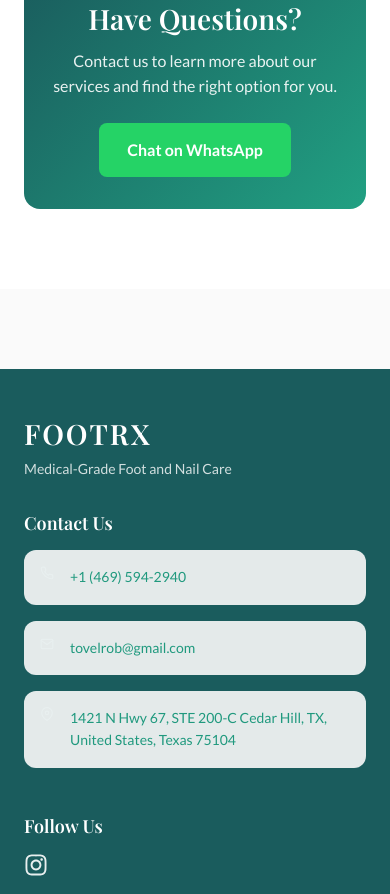
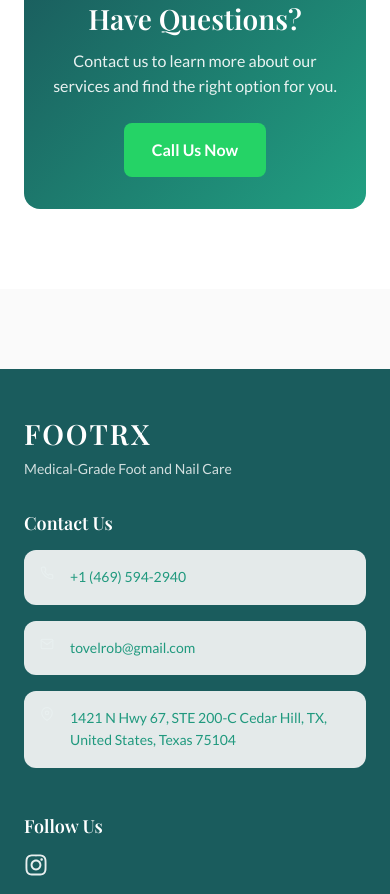
Before and after one commit to RobTov/footrx, a React (Vite) app: page /services in a window 390 px wide. Shown: the part 3140-4034 px from the top of the page. Built offline with nearby package versions, Linux system fonts and the light colour scheme.

Commit message:
feat: changed the whatsapp links to point to the booking-link and make a phone call instead

```diff
--- a/src/infrastructure/data/content.ts
+++ b/src/infrastructure/data/content.ts
@@ -163,6 +163,6 @@ export const WHY_CHOOSE_US = [
   },
 ];
 
-export const WHATSAPP_LINK = `https://wa.me/${CONTACT_INFO.whatsappNumber.replace(/\D/g, '')}`;
+export const WHATSAPP_LINK = `tel:${CONTACT_INFO.whatsappNumber}`;
 export const BOOKING_LINK = 'https://clientportal.us.zandahealth.com/clientportal/footrxhealth/home';
 export const APPOINTMENT_BOOKING_LINK = 'https://clientportal.us.zandahealth.com/clientportal/footrxhealth/appointment-booking';
--- a/src/presentation/components/Hero/Hero.tsx
+++ b/src/presentation/components/Hero/Hero.tsx
@@ -31,8 +31,8 @@ export default function Hero() {
           animate={{ opacity: 1, y: 0 }}
           transition={{ duration: 0.3, ease: 'easeInOut' }}
         >
-          <a href={WHATSAPP_LINK} target="_blank" rel="noopener noreferrer" className="hero-btn btn btn-whatsapp">
-            Contact Us on WhatsApp
+          <a href={WHATSAPP_LINK} className="hero-btn btn btn-whatsapp">
+            Call Us Now
             <FiArrowRight />
           </a>
         </motion.div>
--- a/src/presentation/pages/Contact/Contact.tsx
+++ b/src/presentation/pages/Contact/Contact.tsx
@@ -37,7 +37,7 @@ export default function Contact() {
                   <FiPhone />
                 </div>
                 <div className="contact-details">
-                  <span className="contact-label">Phone/WhatsApp</span>
+                  <span className="contact-label">Phone</span>
                   <span className="contact-value">{CONTACT_INFO.phone}</span>
                 </div>
               </a>
--- a/src/presentation/pages/FAQ/FAQ.tsx
+++ b/src/presentation/pages/FAQ/FAQ.tsx
@@ -68,8 +68,8 @@ export default function FAQ() {
 
           <div className="faq-cta">
             <p>Still have questions?</p>
-            <a href={WHATSAPP_LINK} target="_blank" rel="noopener noreferrer" className="btn btn-whatsapp">
-              Chat with Us
+            <a href={WHATSAPP_LINK} className="btn btn-whatsapp">
+              Call Us Now
             </a>
           </div>
         </div>
--- a/src/presentation/pages/Home/Home.tsx
+++ b/src/presentation/pages/Home/Home.tsx
@@ -80,8 +80,8 @@ export default function Home() {
           </div>
 
           <div className="home-cta">
-            <a href={WHATSAPP_LINK} target="_blank" rel="noopener noreferrer" className="btn btn-whatsapp">
-              Contact Us on WhatsApp
+            <a href={WHATSAPP_LINK} className="btn btn-whatsapp">
+              Call Us Now
             </a>
           </div>
         </div>
--- a/src/presentation/pages/Providers/Providers.tsx
+++ b/src/presentation/pages/Providers/Providers.tsx
@@ -1,5 +1,5 @@
 import { motion } from 'framer-motion';
-import { PROVIDERS, WHATSAPP_LINK } from '../../../infrastructure/data/content';
+import { PROVIDERS, APPOINTMENT_BOOKING_LINK } from '../../../infrastructure/data/content';
 import './Providers.css';
 
 export default function Providers() {
@@ -56,7 +56,7 @@ export default function Providers() {
           <div className="cta-box">
             <h3>Ready to Experience Quality Foot Care?</h3>
             <p>Schedule your appointment today and let our nursing team take care of your feet.</p>
-            <a href={WHATSAPP_LINK} target="_blank" rel="noopener noreferrer" className="btn btn-whatsapp">
+            <a href={APPOINTMENT_BOOKING_LINK} target="_blank" rel="noopener noreferrer" className="btn btn-whatsapp">
               Book Your Visit
             </a>
           </div>
--- a/src/presentation/pages/Services/Services.tsx
+++ b/src/presentation/pages/Services/Services.tsx
@@ -109,8 +109,8 @@ export default function Services() {
           <div className="contact-box">
             <h3>Have Questions?</h3>
             <p>Contact us to learn more about our services and find the right option for you.</p>
-            <a href={WHATSAPP_LINK} target="_blank" rel="noopener noreferrer" className="btn btn-whatsapp">
-              Chat on WhatsApp
+            <a href={WHATSAPP_LINK} className="btn btn-whatsapp">
+              Call Us Now
             </a>
           </div>
         </div>
--- a/src/presentation/pages/ServicesExplained/ServicesExplained.tsx
+++ b/src/presentation/pages/ServicesExplained/ServicesExplained.tsx
@@ -72,8 +72,8 @@ export default function ServicesExplained() {
           </div>
 
           <div className="cta-container">
-            <a href={WHATSAPP_LINK} target="_blank" rel="noopener noreferrer" className="btn btn-whatsapp">
-              Have Questions? Chat with Us
+            <a href={WHATSAPP_LINK} className="btn btn-whatsapp">
+              Have Questions? Call Us Now
             </a>
           </div>
         </div>
--- a/src/presentation/pages/WhyChooseUs/WhyChooseUs.tsx
+++ b/src/presentation/pages/WhyChooseUs/WhyChooseUs.tsx
@@ -1,5 +1,5 @@
 import { motion } from 'framer-motion';
-import { WHY_CHOOSE_US, WHATSAPP_LINK } from '../../../infrastructure/data/content';
+import { WHY_CHOOSE_US, APPOINTMENT_BOOKING_LINK } from '../../../infrastructure/data/content';
 import './WhyChooseUs.css';
 
 export default function WhyChooseUs() {
@@ -107,7 +107,7 @@ export default function WhyChooseUs() {
           </div>
 
           <div className="cta-container">
-            <a href={WHATSAPP_LINK} target="_blank" rel="noopener noreferrer" className="btn btn-whatsapp">
+            <a href={APPOINTMENT_BOOKING_LINK} target="_blank" rel="noopener noreferrer" className="btn btn-whatsapp">
               Schedule Your Visit
             </a>
           </div>
```
